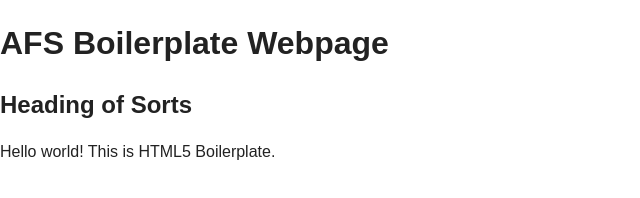
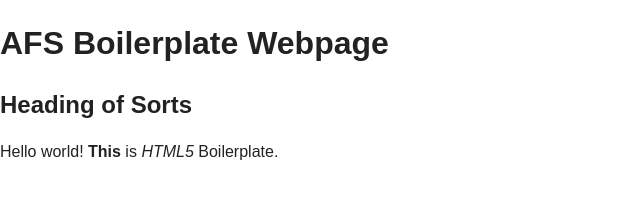
Before and after one commit to ArteriusDayne/AFSBoilerplate, a website: page public_html/index.html in a window 1280 px wide. Shown: the full height of the page, 0-640 px from the left. Drawn offline with nearby package versions, Linux system fonts and the light colour scheme.

Commit message:
Bold and Italicized

```diff
--- a/public_html/index.html
+++ b/public_html/index.html
@@ -25,7 +25,7 @@
         <h1>AFS Boilerplate Webpage</h1>
 
         <h2>Heading of Sorts</h2>
-        <p>Hello world! This is HTML5 Boilerplate.</p>
+        <p>Hello world! <b>This</b> is <i>HTML5</i> Boilerplate.</p>
 
         <script src="//ajax.googleapis.com/ajax/libs/jquery/1.9.1/jquery.min.js"></script>
         <script>window.jQuery || document.write('<script src="js/vendor/jquery-1.9.1.min.js"><\/script>')</script>
```
